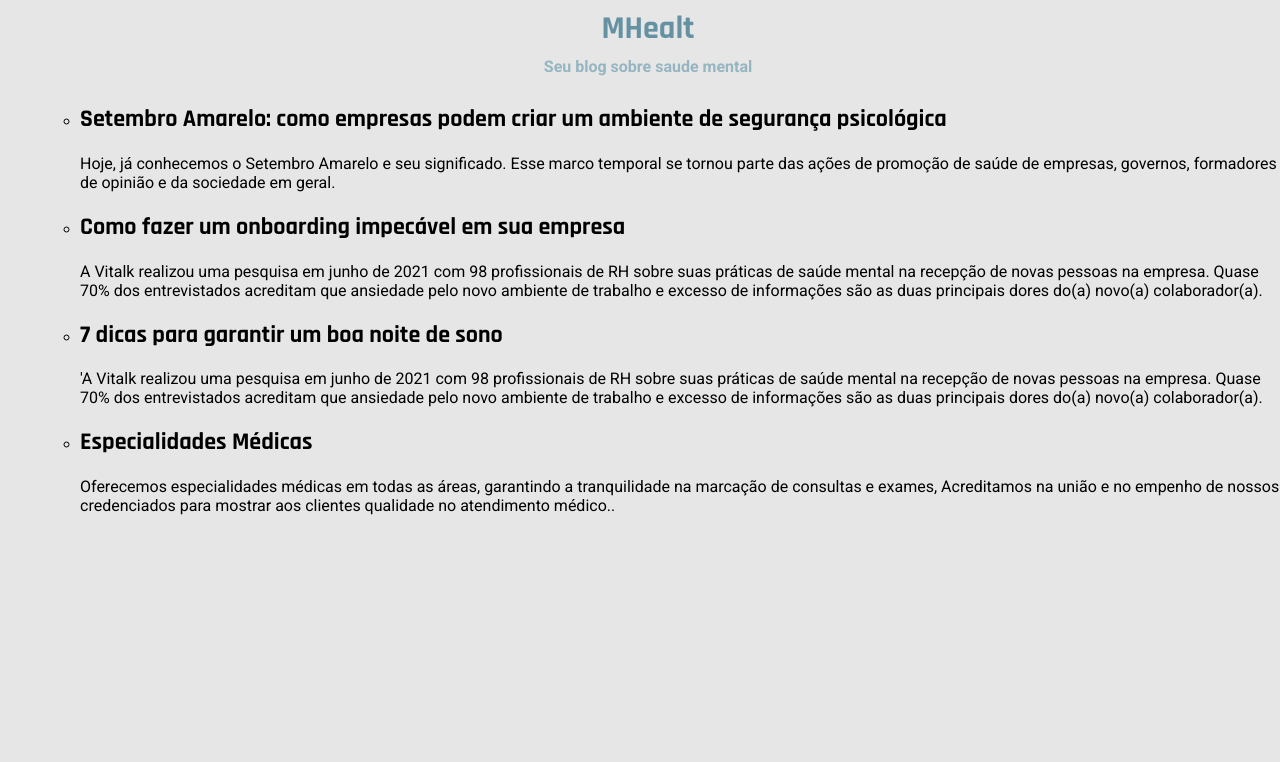
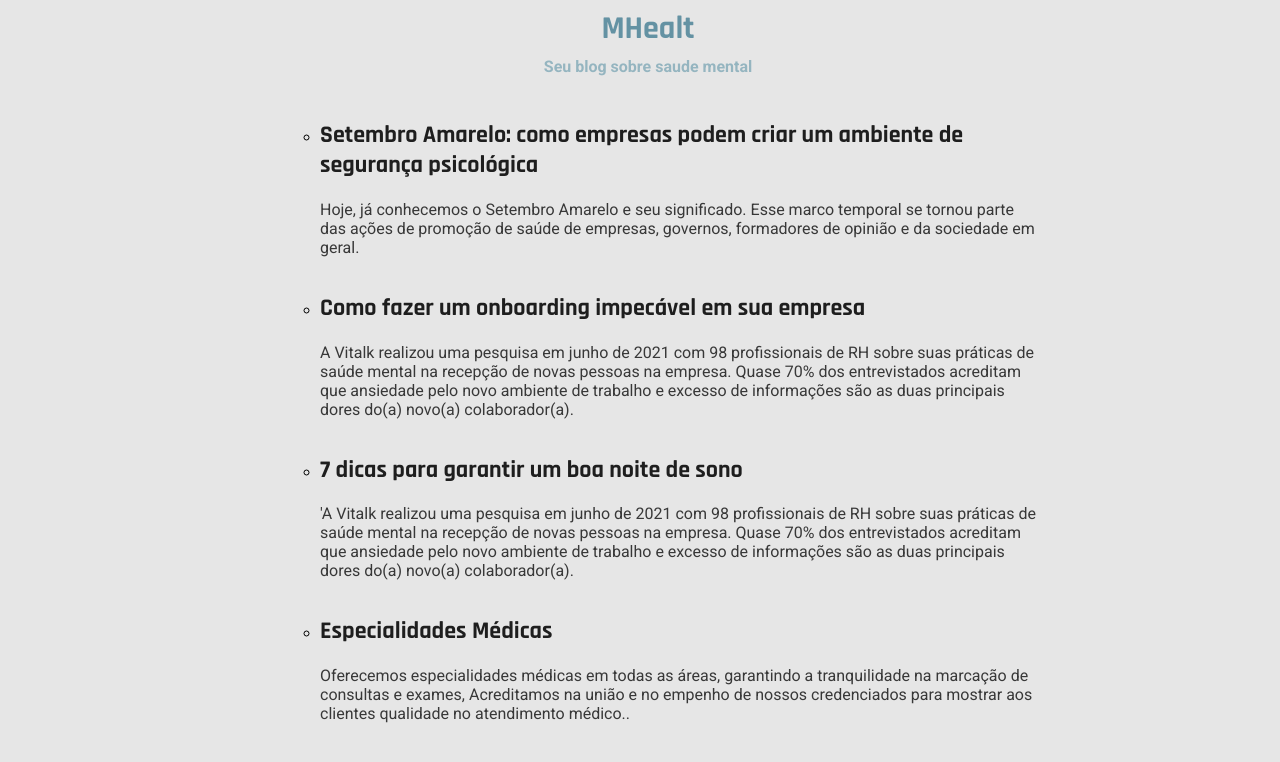
Before and after one commit to juniorcaus/react-api, a React (Create React App) app: page / in a window 1280 px wide. Shown: the top 762 px of the page. Built offline with nearby package versions, Linux system fonts and the light colour scheme.

Commit message:
Estilizando cada componente

```diff
--- a/src/components/Post/Post.jsx
+++ b/src/components/Post/Post.jsx
@@ -1,4 +1,5 @@
 import React from 'react'
+import './styles.css';
 
 // import  Posts  from './Posts'
 
--- /dev/null
+++ b/src/components/Post/styles.css
@@ -0,0 +1,12 @@
+li {
+    max-width: 720px;
+    width: 100%;
+}
+
+h2 {
+    color: var(--black-800);
+}
+
+p {
+    color: var(--black-700);
+}
--- a/src/components/Posts/Posts.jsx
+++ b/src/components/Posts/Posts.jsx
@@ -1,4 +1,6 @@
 import React from 'react';
+import './styles.css';
+
 import   Post   from "../Post/Post";
 import  postagem from '../../postagem.json';
 
--- /dev/null
+++ b/src/components/Posts/styles.css
@@ -0,0 +1,5 @@
+    ul {
+        display: flex;
+        flex-direction: column;
+        align-items: center;
+    }
```
